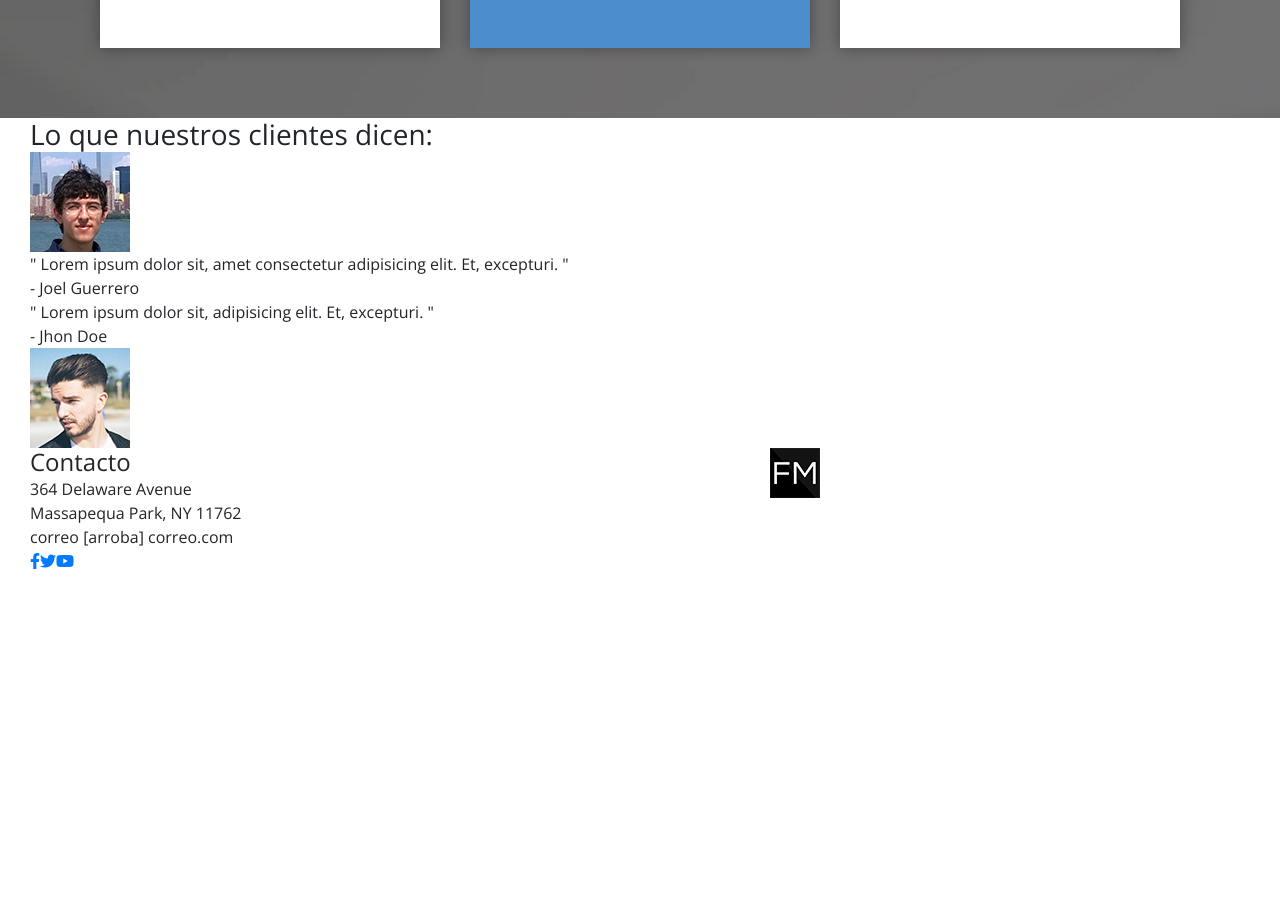
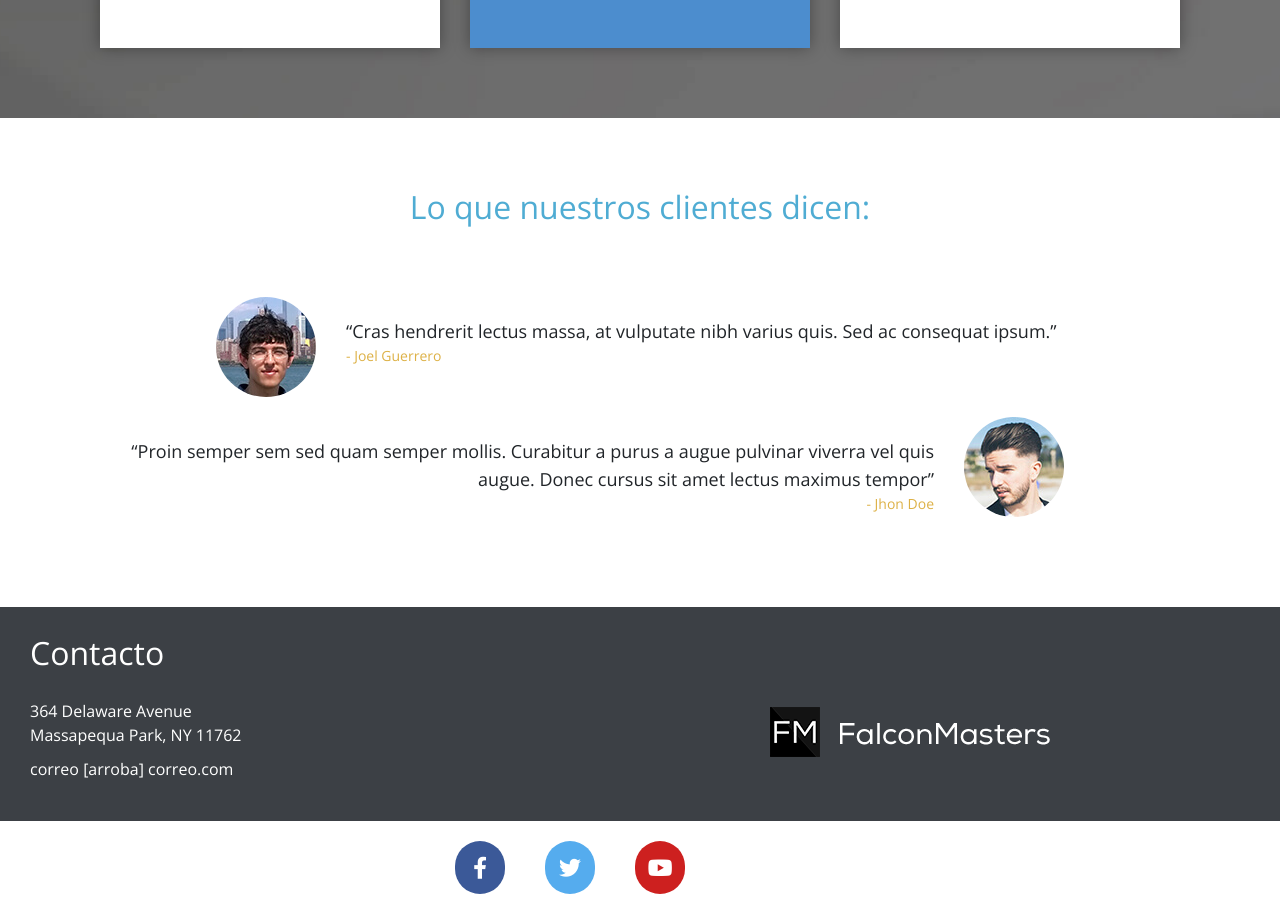
Before and after one commit to jguerrero101314/CursosDise-oWeb, an Angular app in the folder Practicas/Startup/: page / in a window 1280 px wide. Shown: the part 3077-3991 px from the top of the page. Before the commit the page ends 3650 px from the top, so only its background shows below. Built offline with nearby package versions, Linux system fonts and the light colour scheme.

Commit message:
208. Estilos CSS de las Reviews y Footer

```diff
--- a/Practicas/Startup/src/app/components/footer/footer.component.html
+++ b/Practicas/Startup/src/app/components/footer/footer.component.html
@@ -7,7 +7,7 @@
                     <p class="calle">364 Delaware Avenue <br/> Massapequa Park, NY 11762 </p>
                     <p class="correo">correo [arroba] correo.com</p>
                 </div>
-                <div class="col-md-4">
+                <div class="col-md-4 logo">
                     <img src="../../../assets/img/logo.png" alt="">
                 </div>
             </div>
--- a/Practicas/Startup/src/app/components/footer/footer.component.scss
+++ b/Practicas/Startup/src/app/components/footer/footer.component.scss
@@ -0,0 +1,49 @@
+footer {
+    .direccion {
+        background: #3c4045;
+        padding: 30px 0;
+        color: #fff;
+        .titulo {
+            font-size: 32px;
+            line-height: 32px;
+            font-weight: 300;
+            margin-bottom: 30px!important;
+        }
+        .calle,
+        .telefono,
+        .correo {
+            margin-bottom: 10px!important;
+        }
+        .logo {
+            img {
+                margin-top: 70px!important;
+            }
+        }
+    }
+    .social {
+        text-align: center;
+        padding: 20px 0;
+        a {
+            padding: 10px!important;
+            display: inline-block;
+            margin: 0 20px!important;
+            width: 50px;
+            font-size: 22px;
+            color: #fff;
+            background: #000;
+            border-radius: 100px;
+            &:hover {
+                text-decoration: none;
+            }
+            &.facebook {
+                background: #3b5998;
+            }
+            &.twitter {
+                background: #55acee;
+            }
+            &.youtube {
+                background: #cd201f;
+            }
+        }
+    }
+}
--- a/Practicas/Startup/src/app/components/main/main.component.html
+++ b/Practicas/Startup/src/app/components/main/main.component.html
@@ -133,7 +133,7 @@
         <div class="container ">
             <div class="row ">
                 <div class="col-md-12 ">
-                    <h3 class="titulo ">Lo que nuestros clientes dicen:</h3>
+                    <h3 class="titulo d-flex justify-content-center">Lo que nuestros clientes dicen:</h3>
                 </div>
             </div>
             <div class="row ">
@@ -142,17 +142,17 @@
                         <img src="../../../assets/img/foto1.jpg " alt=" ">
                     </div>
                     <div class="review ">
-                        <p class="texto "> " Lorem ipsum dolor sit, amet consectetur adipisicing elit. Et, excepturi. "</p>
+                        <p class="texto">“Cras hendrerit lectus massa, at vulputate nibh varius quis. Sed ac consequat ipsum.”</p>
                         <p class="nombre ">- Joel Guerrero</p>
                     </div>
                 </div>
-                <div class="col-md-12 cliente ">
-                    <div class="review ">
-                        <p class="texto "> " Lorem ipsum dolor sit, adipisicing elit. Et, excepturi. "</p>
-                        <p class="nombre ">- Jhon Doe</p>
-                    </div>
+                <div class="col-md-12 cliente derecha">
                     <div class="foto ">
                         <img src="../../../assets/img/foto2.jpg " alt=" ">
+                    </div>
+                    <div class="review ">
+                        <p class="texto">“Proin semper sem sed quam semper mollis. Curabitur a purus a augue pulvinar viverra vel quis augue. Donec cursus sit amet lectus maximus tempor”</p>
+                        <p class="nombre ">- Jhon Doe</p>
                     </div>
                 </div>
             </div>
--- a/Practicas/Startup/src/app/components/main/main.component.scss
+++ b/Practicas/Startup/src/app/components/main/main.component.scss
@@ -172,4 +172,54 @@
             }
         }
     }
+    .reviews {
+        padding: 70px;
+        .titulo {
+            font-family: "Open Sans", Arial, sans-serif;
+            font-weight: 300;
+            font-size: 32px;
+            color: #4facd3;
+            margin-bottom: 70px!important;
+        }
+        .cliente {
+            overflow: hidden;
+            margin-bottom: 20px!important;
+            .foto {
+                width: 20%;
+                float: left;
+                text-align: right;
+                img {
+                    max-width: 100px;
+                    width: 100%;
+                    vertical-align: top;
+                    border-radius: 100%;
+                }
+            }
+            .review {
+                float: left;
+                width: 80%;
+                padding: 0 30px!important;
+                margin-top: 20px!important;
+                .texto {
+                    font-size: 18px;
+                    line-height: 28px;
+                    margin-bottom: 10px;
+                }
+                .nombre {
+                    color: #ddb146;
+                    font-size: 14px;
+                }
+            }
+            &.derecha {
+                .foto {
+                    float: right;
+                    text-align: left;
+                }
+                .review {
+                    float: right;
+                    text-align: right;
+                }
+            }
+        }
+    }
 }
```
